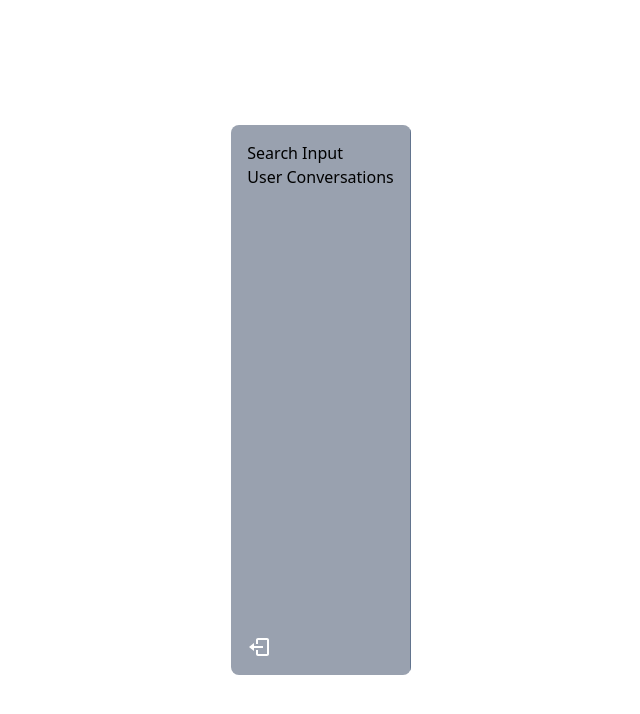
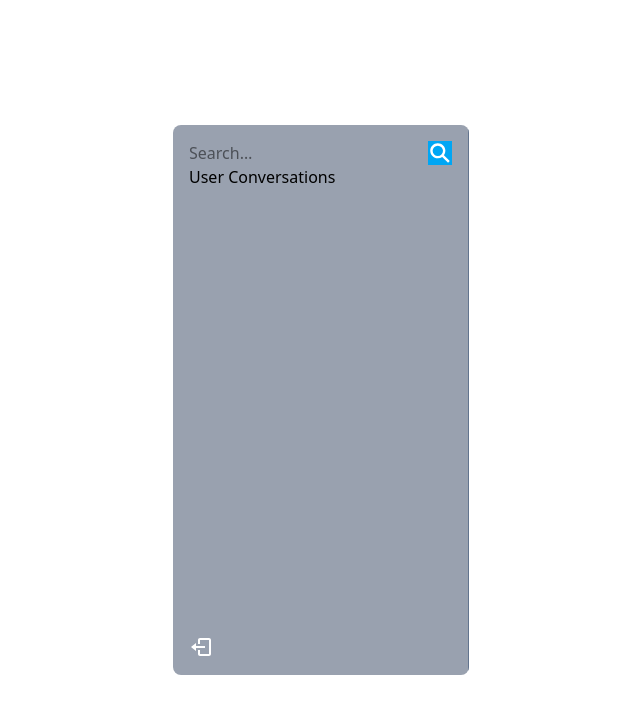
Before and after one commit to muhammadderic/mern-realtime-chat-app, a React (Vite) app in the folder frontend/: page / in a window 1280 px wide. Shown: the top 714 px of the page, without its empty margins (319-959 px from the left). Built offline with nearby package versions, Linux system fonts and the light colour scheme; no server answers; sample sign-in values are in the browser's storage.

Commit message:
create conversation store, get conversastion hook and add form to search input compt

```diff
--- a/frontend/package.json
+++ b/frontend/package.json
@@ -17,7 +17,8 @@
     "react-hot-toast": "^2.5.2",
     "react-icons": "^5.5.0",
     "react-router-dom": "^7.6.3",
-    "tailwindcss": "^4.1.11"
+    "tailwindcss": "^4.1.11",
+    "zustand": "^5.0.6"
   },
   "devDependencies": {
     "@eslint/js": "^9.30.1",
--- a/frontend/src/components/sidebar/SearchInput.tsx
+++ b/frontend/src/components/sidebar/SearchInput.tsx
@@ -1,8 +1,47 @@
+import { useState } from "react";
+import toast from "react-hot-toast";
+import { IoSearchSharp } from "react-icons/io5";
+import useGetConversations from "../../hooks/useGetConversations";
+import useConversationStore from "../../store/conversationStore";
+
 const SearchInput = () => {
+  const [search, setSearch] = useState<string>("");
+  const { setSelectedUser } = useConversationStore();
+  const { users } = useGetConversations();
+
+  const handleSearchInputSubmit = (e: React.FormEvent<HTMLFormElement>) => {
+    e.preventDefault();
+
+    if (!search) return;
+    if (search.length < 3) {
+      return toast.error("Search term must be at least 3 characters long");
+    }
+
+    const conversation = users.find((user) => user.fullName.toLowerCase().includes(search.toLowerCase()));
+
+    if (conversation) {
+      setSelectedUser(conversation);
+      setSearch("");
+    } else toast.error("No such user found!");
+  }
+
   return (
-    <div>
-      <h1>Search Input</h1>
-    </div>
+    <form onSubmit={handleSearchInputSubmit} className='flex items-center gap-2'>
+      <input
+        type='text'
+        placeholder='Search…'
+        className='input input-bordered rounded-full'
+        value={search}
+        onChange={(e) => setSearch(e.target.value)}
+      />
+
+      <button
+        type='submit'
+        className='btn btn-circle bg-sky-500 text-white'
+      >
+        <IoSearchSharp className='w-6 h-6 outline-none' />
+      </button>
+    </form>
   )
 }
 
--- /dev/null
+++ b/frontend/src/hooks/useGetConversations.ts
@@ -0,0 +1,43 @@
+import { useEffect, useState } from "react";
+import toast from "react-hot-toast";
+import axios from 'axios';
+import type { User } from "../types/types";
+
+type useGetConversationsProps = {
+  loading: boolean;
+  users: User[];
+}
+
+const useGetConversations = (): useGetConversationsProps => {
+  const [loading, setLoading] = useState<boolean>(false);
+  const [users, setUsers] = useState<User[]>([]);
+
+  useEffect(() => {
+    const getConversations = async () => {
+      setLoading(true);
+
+      try {
+        const response = await axios.get('/api/users');
+        setUsers(response.data.data);
+      } catch (error: any) {
+        let errorMessage = 'Get conversation failed';
+
+        if (axios.isAxiosError(error)) {
+          errorMessage = error.response?.data?.error || error.message;
+        } else if (error instanceof Error) {
+          errorMessage = error.message;
+        }
+
+        toast.error(errorMessage);
+      } finally {
+        setLoading(false);
+      }
+    };
+
+    getConversations();
+  }, []);
+
+  return { loading, users };
+};
+
+export default useGetConversations;
--- /dev/null
+++ b/frontend/src/store/conversationStore.ts
@@ -0,0 +1,36 @@
+import type { User } from "../types/types";
+import { create } from "zustand";
+
+// Shared type for MongoDB ObjectId (can be string in frontend)
+type ObjectId = string;
+
+export type Message = {
+  _id: ObjectId;
+  senderId: ObjectId;
+  receiverId: ObjectId;
+  message: string;
+  shouldShake?: boolean;
+  createdAt: Date;
+  updatedAt?: Date;
+};
+
+interface ConversationState {
+  selectedUser: User | null;
+  setSelectedUser: (user: User | null) => void;
+  messages: Message[];
+  setMessages: (messages: Message[]) => void;
+}
+
+const useConversationStore = create<ConversationState>((set) => ({
+  // State: Stores the currently selected conversation (null if none selected)
+  // Action: Updates the selected conversation
+  selectedUser: null,
+  setSelectedUser: (selectedUser) => set({ selectedUser }),
+
+  // State: Array of messages in the current conversation
+  // Action: Updates the messages array
+  messages: [],
+  setMessages: (messages) => set({ messages }),
+}));
+
+export default useConversationStore;
```
Also changed, not shown: 1 other file (tests, documents, lock files or other folders).
